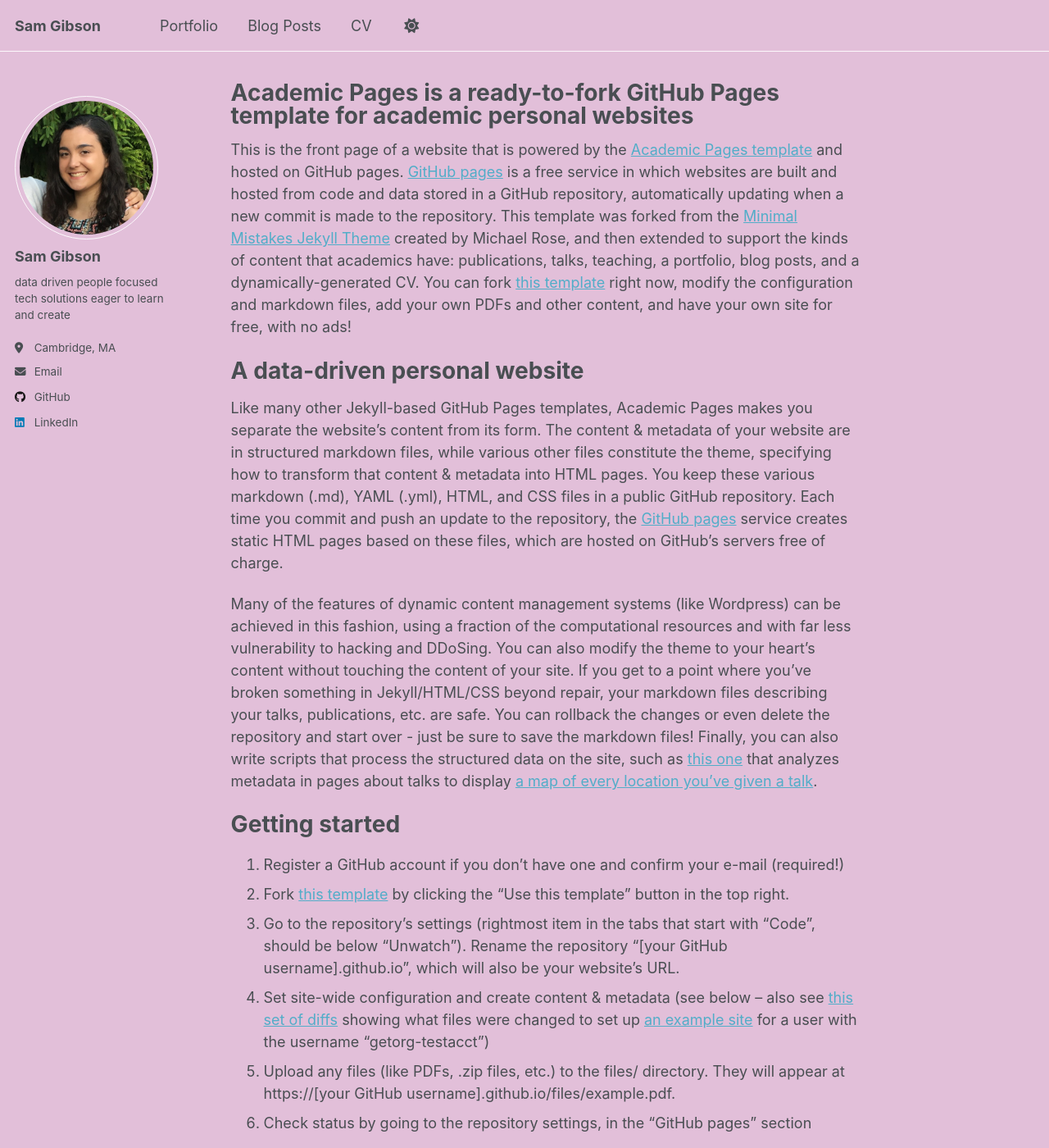
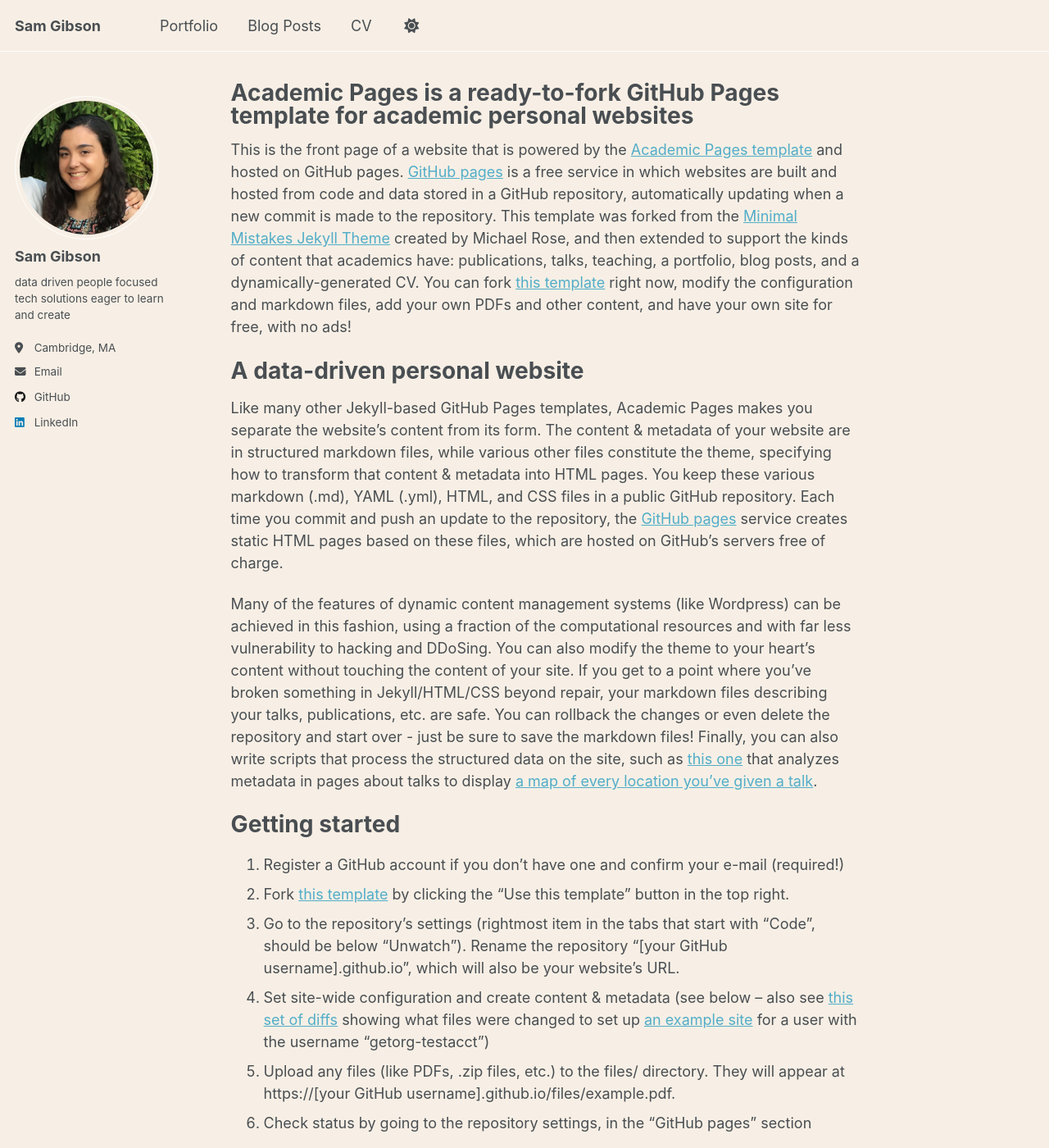
Before and after one commit to smgibson19/smgibson19.github.io, a Jekyll site: the page built from _pages/about.md, in a window 1280 px wide and 1400 px high. Shown: the whole window at 82% size. Built offline with Jekyll 4.4.1, drawn with Linux system fonts in a browser that asks for light colours.

Commit message:
color palette experiment

```diff
--- a/_sass/theme/_default.scss
+++ b/_sass/theme/_default.scss
@@ -14,7 +14,7 @@ $lilac                      : #C8A1E0;
 $thistle                    : #E2BFD9;
 $eggshell                   : #F7EFE5;
 
-$background                 : $thistle;
+$background                 : $eggshell;
 $background-light           : mix(#fff, $background, 80%);
 $background-lighter         : mix(#fff, $background, 90%);
 $text                       : #ffffff;
```
